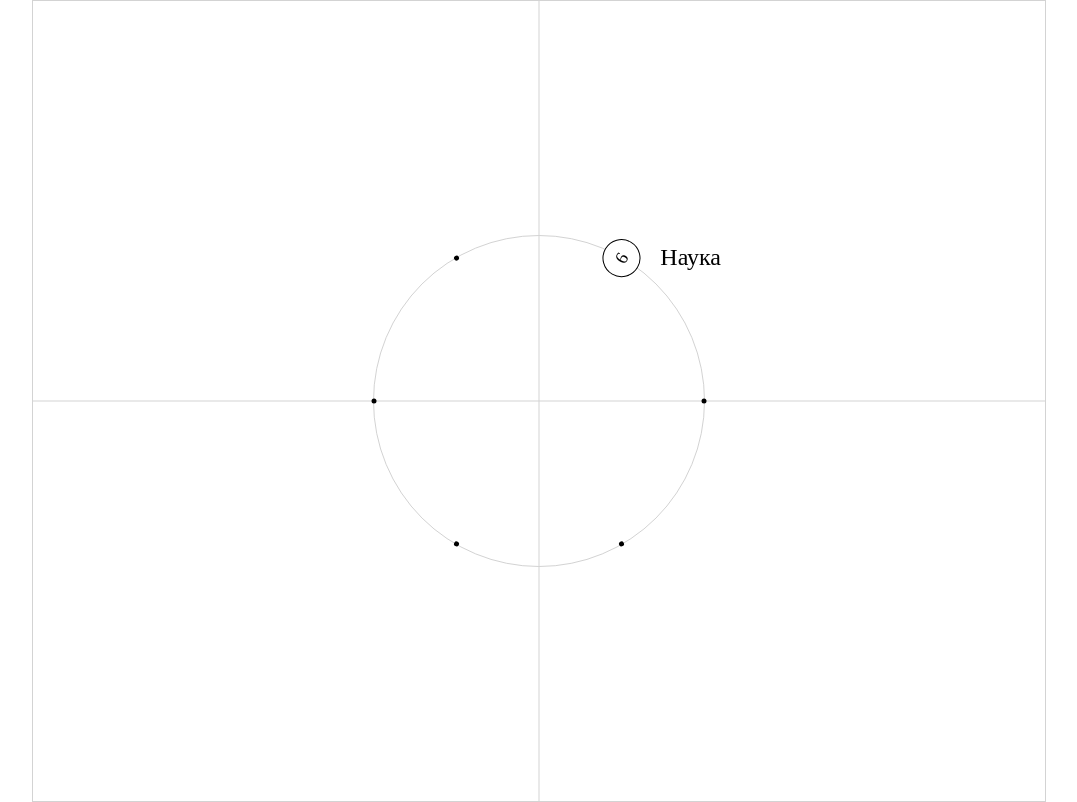
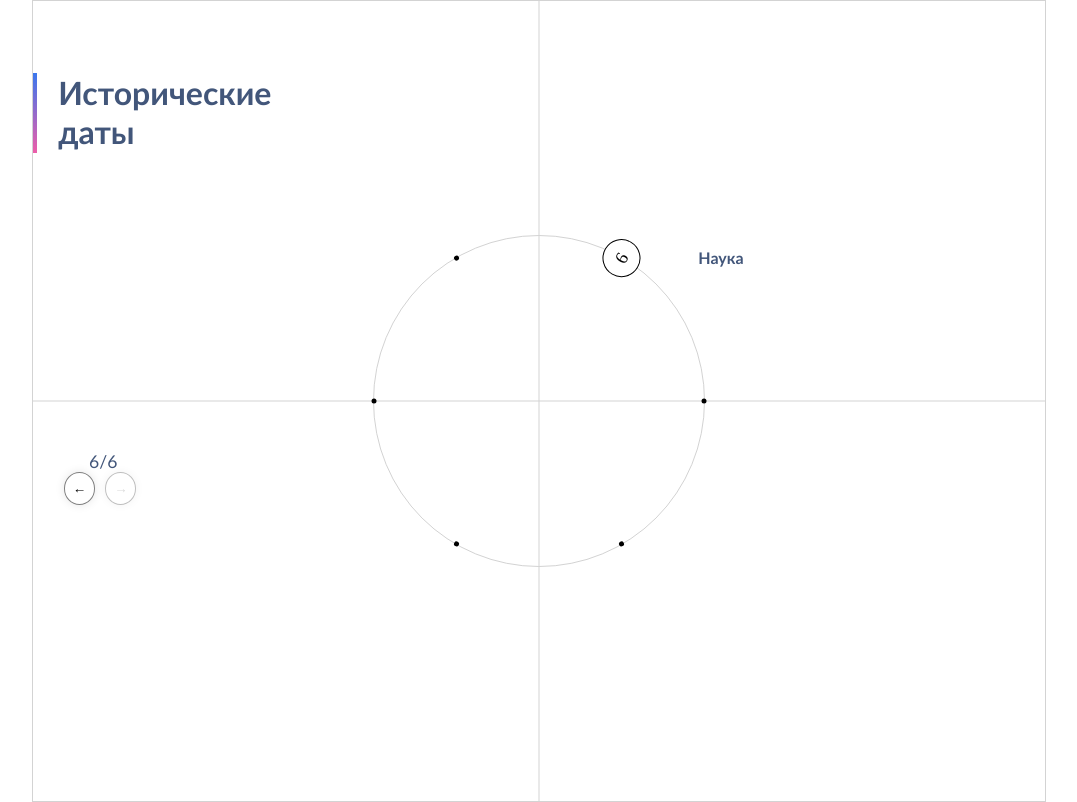
Before and after one commit to EmilianoTaylor/ring-of-history, a React (Vite) app: page / in a window 1280 px wide. Shown: the whole page, without its empty margins (134-1211 px from the left). Built offline with nearby package versions, Linux system fonts and the light colour scheme.

Commit message:
switchPanelRealese

```diff
--- a/package.json
+++ b/package.json
@@ -11,7 +11,8 @@
   },
   "dependencies": {
     "react": "^18.3.1",
-    "react-dom": "^18.3.1"
+    "react-dom": "^18.3.1",
+    "swiper": "^11.2.1"
   },
   "devDependencies": {
     "@eslint/js": "^9.17.0",
--- a/src/App.css
+++ b/src/App.css
@@ -29,7 +29,7 @@
   transform: translateX(-50%);
 }
 
-.container {
+.circleContainer {
   display: flex;
   justify-content: center;
   align-items: center;
@@ -73,10 +73,78 @@
   display: flex;
 }
 
-.label {
+.circleLabel {
   position: absolute;
   top: 32%;
-  left: 65%;
+  left: 68%;
   transform: translate(-50%, -50%);
   font-size: 24px;
+	font-family:'Gill Sans', 'Gill Sans MT', Calibri, 'Trebuchet MS', sans-serif;
+	font-weight: 700;
+	font-size: 2vh;
+	color: #42567A;
 }
+
+.rootHeader {
+	position: absolute;
+	left: 0;
+	top: 9vh;
+	height: 10vh;
+	border-left: 4px solid;
+  border-image-source: linear-gradient(to bottom, #3877EE, #EF5DA8);
+  border-image-slice: 1;
+	font-family:'Gill Sans', 'Gill Sans MT', Calibri, 'Trebuchet MS', sans-serif;
+	font-weight: 700;
+	font-size: 4vh;
+}
+
+.rootHeaderText {
+	display: block;
+	color: #42567A;
+	margin-left: 7%;
+}
+
+.switcherContainer {
+	position: absolute;
+	bottom: 37vh;
+	left: 3%;
+	width: 10%;
+}
+
+.switcherPageNumbers {
+	font-family:'Gill Sans', 'Gill Sans MT', Calibri, 'Trebuchet MS', sans-serif;
+	font-size: 2.2vh;
+	color: #42567A;
+	font-weight: 400;
+	margin-left: 25%;
+}
+
+.switcherButtons {
+	display: block;
+	border: none;
+  background-color: transparent;
+  cursor: pointer;
+  font-size: 24px;
+}
+
+.switcherPrev, .switcherNext {
+  border: 0.5px solid gray;
+  background-color: transparent;
+  cursor: pointer;
+  padding: 8px;
+  border-radius: 50%;
+  box-shadow: 0 0 10px rgba(0, 0, 0, 0.1);
+}
+
+.switcherPrev {
+	margin-right: 10%;
+}
+
+.switcherPrev:hover, .switcherNext:hover {
+  box-shadow: 0 0 10px rgba(0, 0, 0, 0.3);
+}
+
+.switcherPrev:disabled, .switcherNext:disabled {
+  cursor: not-allowed;
+  opacity: 0.5;
+}
--- a/src/App.tsx
+++ b/src/App.tsx
@@ -4,17 +4,17 @@ import { Point } from './components/interfsces/rootInterfaces';
 
 const App: React.FC = () => {
   const [points, setPoints] = useState<Point[]>([
-    { id: 1, angle: 0, active: false, name: 'Кино'},
-    { id: 2, angle: 60, active: false, name: 'Кино' },
+    { id: 1, angle: 0, active: false, name: 'Спорт'},
+    { id: 2, angle: 60, active: false, name: 'Экономика' },
     { id: 3, angle: 120, active: false, name: 'Литература' },
-    { id: 4, angle: 180, active: false, name: 'Кино' },
+    { id: 4, angle: 180, active: false, name: 'Медицина' },
     { id: 5, angle: 240, active: false, name: 'Кино' },
     { id: 6, angle: 300, active: true, name: 'Наука' },
   ]);
 
   const [hoveredPoint, setHoveredPoint] = useState<Point | null>(null);
-
   const [circleAngle, setCircleAngle] = useState(0);
+	const pointIdFinder = points.find((point) => point.active)?.id
 
   const handleMouseOver = (point: Point) => {
     if (!point.active) {
@@ -41,9 +41,50 @@ const App: React.FC = () => {
     }
   };
 
+	const setPrevPage = () => {
+		const activePoint = points.find((point) => point.active);
+		if (activePoint) {
+			const prevPoint = points.find((point) => point.id === activePoint.id - 1);
+			if (prevPoint) {
+				const angleDiff = (360 - prevPoint.angle - 60) % 360;
+				setCircleAngle(angleDiff);
+				const newPoints = points.map((p) => {
+					if (p.active) {
+						return { ...p, active: false };
+					}
+					return p;
+				});
+				newPoints[prevPoint.id - 1].active = true;
+				setPoints(newPoints);
+			}
+		}
+	};
+
+	const setNextPage = () => {
+		const activePoint = points.find((point) => point.active);
+		if (activePoint) {
+			const nextPoint = points.find((point) => point.id === activePoint.id + 1);
+			if (nextPoint) {
+				const angleDiff = (360 - nextPoint.angle - 60) % 360;
+				setCircleAngle(angleDiff);
+				const newPoints = points.map((p) => {
+					if (p.active) {
+						return { ...p, active: false };
+					}
+					return p;
+				});
+				newPoints[nextPoint.id - 1].active = true;
+				setPoints(newPoints);
+			}
+		}
+	};
+
   return (
     <div className="rootBlock">
-      <div className="container">
+			<header className='rootHeader'>
+				<span className='rootHeaderText'>Исторические даты</span>
+			</header>
+      <div className="circleContainer">
         <div
           className="circle"
           style={{
@@ -56,17 +97,24 @@ const App: React.FC = () => {
 							className={`point ${point.active || (hoveredPoint && hoveredPoint.id === point.id) ? 'active' : ''}`}
 							style={{ '--angle': `${point.angle}deg` }}
 							onMouseOver={() => handleMouseOver(point)}
-							onMouseOut={handleMouseOut }
+							onMouseOut={handleMouseOut}
 							onClick={() => handleClick(point)}
 						>
 							<span className="point-text" style={{ fontSize: point.active || (hoveredPoint && hoveredPoint.id === point.id) ? "18px" : 0 }}>{point.id}</span>
 						</div>
         	))}
         </div>
-        <div className="label">
+        <div className="circleLabel">
           {points.find((point) => point.active)?.name}
         </div>
       </div>
+			<div className='switcherContainer'>
+				<span className='switcherPageNumbers'>{pointIdFinder}/{points.length}</span>
+				<span className='switcherButtons'>
+					<button className="switcherPrev" onClick={setPrevPage} disabled={pointIdFinder== 1}>←</button>
+					<button className="switcherNext" onClick={setNextPage} disabled={pointIdFinder == 6}>→</button>
+				</span>
+			</div>
     </div>
   );
 };
--- a/src/components/interfsces/rootInterfaces.ts
+++ b/src/components/interfsces/rootInterfaces.ts
@@ -4,3 +4,8 @@ export interface Point {
   active: boolean;
 	name: string
 }
+
+export interface SliderNote {
+	year: number;
+	text: string
+}
```
Also changed, not shown: src/components/sliderNotes.ts (added, +152 -0 lines), src/components/sliderNotes.js (deleted), 1 other file (tests, documents, lock files or other folders).
